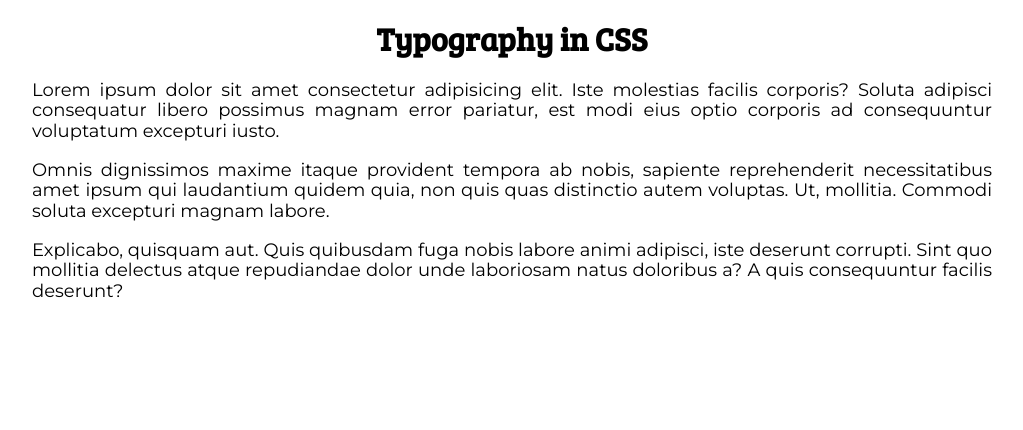
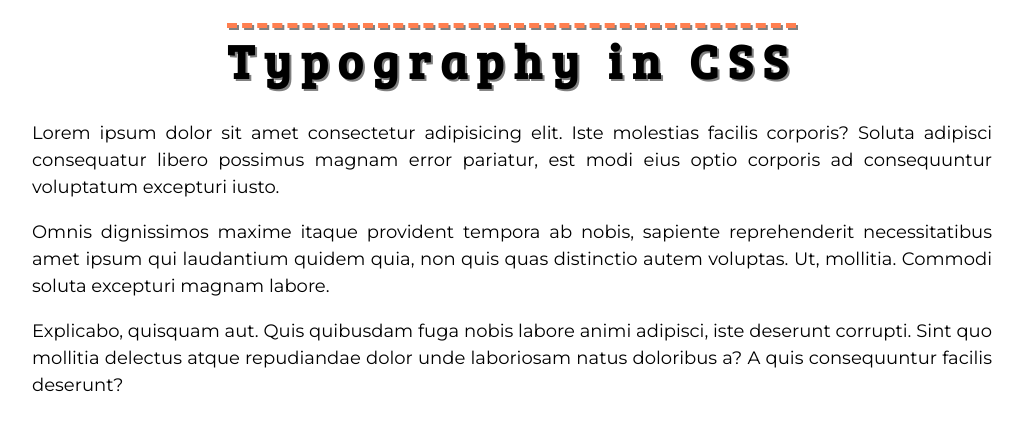
Before and after one commit to skandasoft/typography, a website built with webpack: page index.html in a window 1280 px wide. Shown: the whole page, without its empty margins (128-1151 px from the left). Built offline with Linux system fonts and the light colour scheme.

Commit message:
text - decoration

```diff
--- a/css/screen.css
+++ b/css/screen.css
@@ -11,7 +11,20 @@
     serif;
 }
 
+.text-large {
+  font-size: 3em;
+}
+
+.text-decorate {
+  text-decoration: overline;
+  text-decoration-style: dashed;
+  text-decoration-color: coral;
+  /* text-decoration-thickness: 2rem; */
+  text-shadow: 2px 2px gray; /* reverse L */
+  letter-spacing: 0.2em;
+}
 p {
   font-size: 1.125em;
   text-align: justify;
+  line-height: 1.5;
 }
--- a/index.html
+++ b/index.html
@@ -17,7 +17,7 @@
   </head>
   <body>
     <div class="container">
-      <h1 class="serif">Typography in CSS</h1>
+      <h1 class="serif text-large text-decorate">Typography in CSS</h1>
 
       <p>
         Lorem ipsum dolor sit amet consectetur adipisicing elit. Iste molestias
--- a/ts/index.ts
+++ b/ts/index.ts
@@ -1 +1,3 @@
 console.info('hello' + 'world');
+const comma = ',';
+console.info(`hello ${comma} world`);
```
Also changed, not shown: build/bundle.js.
